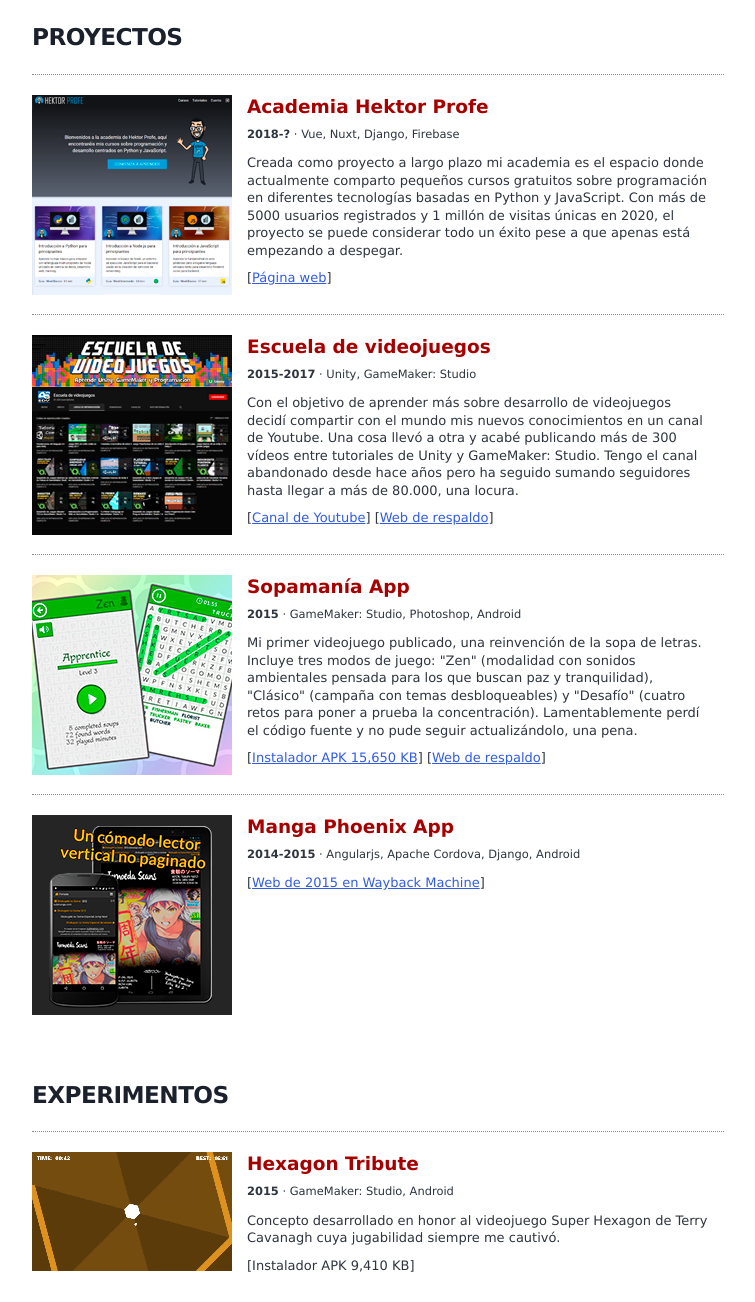
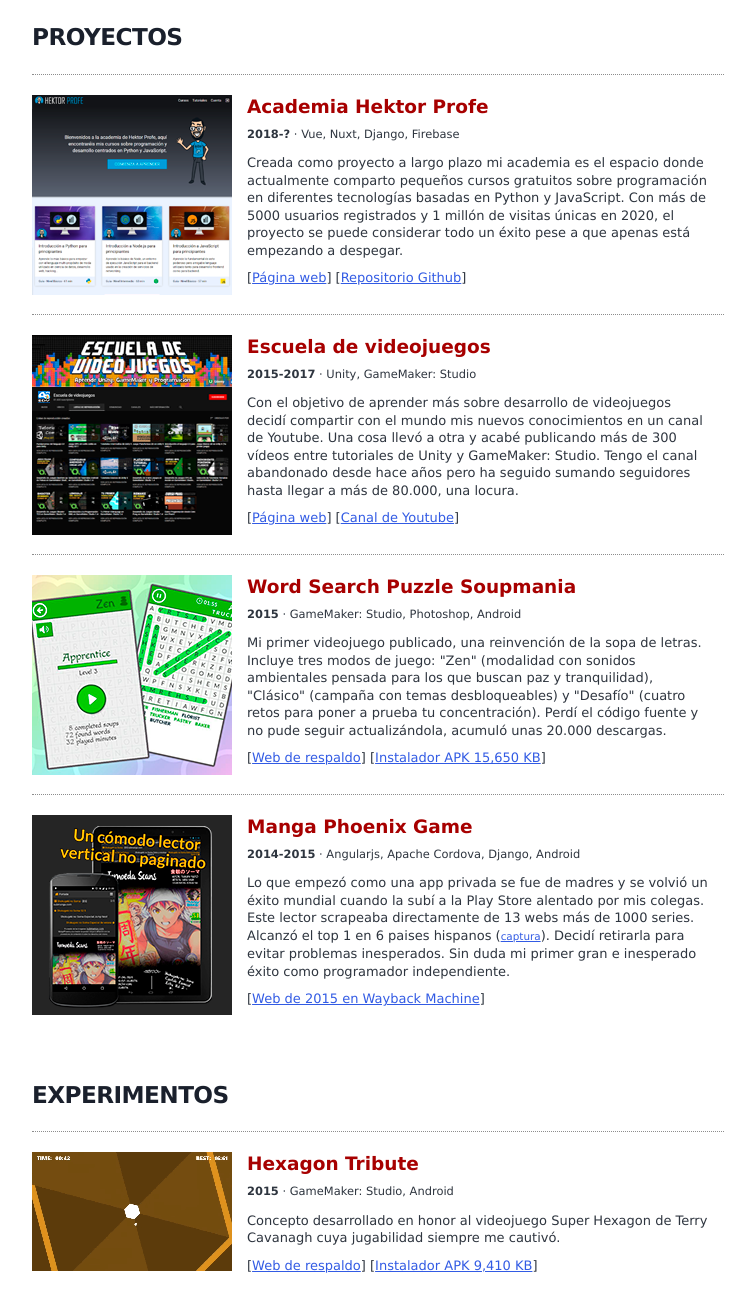
Before and after one commit to hcosta/hektor.dev, a Gatsby site: page /portafolio in a window 1280 px wide. Shown: the part 120-1422 px from the top of the page, without its empty margins (262-1017 px from the left). Built offline with nearby package versions, Linux system fonts and the light colour scheme; Gatsby itself is replaced by a stand-in of ours.

Commit message:
portafolio done!

```diff
--- a/src/components/layout.js
+++ b/src/components/layout.js
@@ -8,7 +8,7 @@
 
   header = (
     <h1 className="main-heading">
-      <Link to="/">&nbsp;hektor<span class="dot">.</span>dev</Link>
+      <Link to="/">&nbsp;hektor<span className="dot">.</span>dev</Link>
     </h1>
   )
 
@@ -16,11 +16,11 @@
     <div className="global-wrapper" data-is-root-path={isRootPath}>
       <header className="global-header">
         {header}
-        <div class="menu" style={{marginTop: '-25px', textAlign: 'right', background: '#00C90F'}} >
-          <div class="menu-content">
+        <div className="menu" style={{marginTop: '-25px', textAlign: 'right', background: '#00C90F'}} >
+          <div className="menu-content">
             <Link className="header-link-home" to="/">
               Blog
-            </Link>&nbsp;&nbsp;
+            </Link>&nbsp;&nbsp;&nbsp;
             {/* <a href="https://github.com/hcosta" target="_blank"  rel="noreferrer" className="header-link-home">Github</a>&nbsp;&nbsp; */}
             <Link className="header-link-home" to="/portafolio">
               Portafolio
--- a/src/pages/portafolio.js
+++ b/src/pages/portafolio.js
@@ -6,10 +6,19 @@
 import SEO from "../components/seo"
 
 import Edv1 from "../../content/assets/edv_1.png"
+import Edv2 from "../../content/assets/edv.gif"
+
 import Mp1 from "../../content/assets/mp_1.png"
+import Mp2 from "../../content/assets/mp.gif"
+
 import Hp1 from "../../content/assets/hp_1.png"
+import Hp2 from "../../content/assets/hp.gif"
+
 import Sopa1 from "../../content/assets/sopa_1.png"
+import Sopa2 from "../../content/assets/sopa.gif"
+
 import Hex1 from "../../content/assets/hexagon.png"
+import Hex2 from "../../content/assets/hexagon.gif"
 
 const PortafolioPage = ({ data, location }) => {
   const siteTitle = data.site.siteMetadata.title
@@ -21,56 +30,66 @@
 
       <h2 style={{fontSize: '1.45em', fontWeight: '600', fontFamily:'Verdana'}}>PROYECTOS</h2>
 
-      <div class="portfolio-el">
-        <div class="portfolio-image"><img src={Hp1} alt="hp1" /></div>
-        <div class="portfolio-content">
-          <p class="title">Academia Hektor Profe</p>
-          <p class="techs"><small><b>2018-?</b> · Vue, Nuxt, Django, Firebase</small></p>
-          <p class="description">Creada como proyecto a largo plazo mi academia es el espacio donde actualmente comparto pequeños cursos gratuitos sobre programación en diferentes tecnologías basadas en Python y JavaScript. Con más de 5000 usuarios registrados y 1 millón de visitas únicas en 2020, el proyecto se puede considerar todo un éxito pese a que apenas está empezando a despegar.</p>
-          <p class="links">
+      <div className="portfolio-el"
+        onMouseEnter={e => e.currentTarget.children[0].children[0].src = Hp2}
+        onMouseLeave={e => e.currentTarget.children[0].children[0].src = Hp1}>
+        <div className="portfolio-image"><img src={Hp1} alt="hp1" /></div>
+        <div className="portfolio-content">
+          <p className="title">Academia Hektor Profe</p>
+          <p className="techs"><small><b>2018-?</b> · Vue, Nuxt, Django, Firebase</small></p>
+          <p className="description">Creada como proyecto a largo plazo mi academia es el espacio donde actualmente comparto pequeños cursos gratuitos sobre programación en diferentes tecnologías basadas en Python y JavaScript. Con más de 5000 usuarios registrados y 1 millón de visitas únicas en 2020, el proyecto se puede considerar todo un éxito pese a que apenas está empezando a despegar.</p>
+          <p className="links">
             [<a href="https://www.hektorprofe.net/"
                 target="_blank" rel="noreferrer">Página web</a>]
+            [<a href="https://github.com/hektorprofe"
+                target="_blank" rel="noreferrer">Repositorio Github</a>]
           </p>
         </div>
       </div>
 
-      <div class="portfolio-el">
-        <div class="portfolio-image"><img src={Edv1} alt="edv1" /></div>
-        <div class="portfolio-content">
-          <p class="title">Escuela de videojuegos</p>
-          <p class="techs"><small><b>2015-2017</b> · Unity, GameMaker: Studio</small></p>
-          <p class="description">Con el objetivo de aprender más sobre desarrollo de videojuegos decidí compartir con el mundo mis nuevos conocimientos en un canal de Youtube. Una cosa llevó a otra y acabé publicando más de 300 vídeos entre tutoriales de Unity y GameMaker: Studio. Tengo el canal abandonado desde hace años pero ha seguido sumando seguidores hasta llegar a más de 80.000, una locura.</p>
-          <p class="links">
-            [<a href="https://www.youtube.com/c/HektorProfe"
-                target="_blank" rel="noreferrer">Canal de Youtube</a>]
+      <div className="portfolio-el"
+        onMouseEnter={e => e.currentTarget.children[0].children[0].src = Edv2}
+        onMouseLeave={e => e.currentTarget.children[0].children[0].src = Edv1}>
+        <div className="portfolio-image"><img src={Edv1} alt="edv1" /></div>
+        <div className="portfolio-content">
+          <p className="title">Escuela de videojuegos</p>
+          <p className="techs"><small><b>2015-2017</b> · Unity, GameMaker: Studio</small></p>
+          <p className="description">Con el objetivo de aprender más sobre desarrollo de videojuegos decidí compartir con el mundo mis nuevos conocimientos en un canal de Youtube. Una cosa llevó a otra y acabé publicando más de 300 vídeos entre tutoriales de Unity y GameMaker: Studio. Tengo el canal abandonado desde hace años pero ha seguido sumando seguidores hasta llegar a más de 80.000, una locura.</p>
+          <p className="links">
             [<a href="https://docs.hektorprofe.net/escueladevideojuegos/"
-                target="_blank" rel="noreferrer">Web de respaldo</a>]
+                target="_blank" rel="noreferrer">Página web</a>]
+                [<a href="https://www.youtube.com/c/HektorProfe"
+                    target="_blank" rel="noreferrer">Canal de Youtube</a>]
           </p>
         </div>
       </div>
 
-      <div class="portfolio-el">
-        <div class="portfolio-image"><img src={Sopa1} alt="sopa1" /></div>
-        <div class="portfolio-content">
-          <p class="title">Sopamanía App</p>
-          <p class="techs"><small><b>2015</b> · GameMaker: Studio, Photoshop, Android</small></p>
-          <p class="description">Mi primer videojuego publicado, una reinvención de la sopa de letras. Incluye tres modos de juego: "Zen" (modalidad con sonidos ambientales pensada para los que buscan paz y tranquilidad), "Clásico" (campaña con temas desbloqueables) y "Desafío" (cuatro retos para poner a prueba la concentración). Lamentablemente perdí el código fuente y no pude seguir actualizándolo, una pena.</p>
-          <p class="links">
+      <div className="portfolio-el"
+        onMouseEnter={e => e.currentTarget.children[0].children[0].src = Sopa2}
+        onMouseLeave={e => e.currentTarget.children[0].children[0].src = Sopa1}>
+        <div className="portfolio-image"><img src={Sopa1} alt="sopa1" /></div>
+        <div className="portfolio-content">
+          <p className="title">Word Search Puzzle Soupmania</p>
+          <p className="techs"><small><b>2015</b> · GameMaker: Studio, Photoshop, Android</small></p>
+          <p className="description">Mi primer videojuego publicado, una reinvención de la sopa de letras. Incluye tres modos de juego: "Zen" (modalidad con sonidos ambientales pensada para los que buscan paz y tranquilidad), "Clásico" (campaña con temas desbloqueables) y "Desafío" (cuatro retos para poner a prueba tu concentración). Perdí el código fuente y no pude seguir actualizándola, acumuló unas 20.000 descargas.</p>
+          <p className="links">
+            [<a href="https://apkpure.com/word-search-puzzle-soupmania/com.sopamania.game"
+                target="_blank" rel="noreferrer">Web de respaldo</a>]
             [<a href="https://apkpure.com/es/word-search-puzzle-soupmania/com.sopamania.game/download?from=details"
                 target="_blank" rel="noreferrer">Instalador APK 15,650 KB</a>]
-            [<a href="https://apkpure.com/es/word-search-puzzle-soupmania/com.sopamania.game"
-                target="_blank" rel="noreferrer">Web de respaldo</a>]
           </p>
         </div>
       </div>
 
-      <div class="portfolio-el">
-        <div class="portfolio-image"><img src={Mp1} alt="mp1" /></div>
-        <div class="portfolio-content">
-          <p class="title">Manga Phoenix App</p>
-          <p class="techs"><small><b>2014-2015</b> · Angularjs, Apache Cordova, Django, Android</small></p>
-          <p class="description"></p>
-          <p class="links">
+      <div className="portfolio-el"
+        onMouseEnter={e => e.currentTarget.children[0].children[0].src = Mp2}
+        onMouseLeave={e => e.currentTarget.children[0].children[0].src = Mp1}>
+        <div className="portfolio-image"><img src={Mp1} alt="mp1" /></div>
+        <div className="portfolio-content">
+          <p className="title">Manga Phoenix Game</p>
+          <p className="techs"><small><b>2014-2015</b> · Angularjs, Apache Cordova, Django, Android</small></p>
+          <p className="description">Lo que empezó como una app privada se fue de madres y se volvió un éxito mundial cuando la subí a la Play Store alentado por mis colegas. Este lector scrapeaba directamente de 13 webs más de 1000 series. Alcanzó el top 1 en 6 paises hispanos (<small><a href="https://web.archive.org/web/20160406190801if_/http://mangaphoenixapp.com/img/top.jpg" target="_blank" rel="noreferrer">captura</a></small>). Decidí retirarla para evitar problemas inesperados. Sin duda mi primer gran e inesperado éxito como programador independiente.</p>
+          <p className="links">
             [<a href="https://web.archive.org/web/20160612194111/http://mangaphoenixapp.com/es"
                 target="_blank" rel="noreferrer">Web de 2015 en Wayback Machine</a>]
           </p>
@@ -83,14 +102,21 @@
 
       <h2 style={{fontSize: '1.45em', fontWeight: '600', fontFamily:'Verdana'}}>EXPERIMENTOS</h2>
 
-      <div class="portfolio-el" style={{minHeight: '150px'}}>
-        <div class="portfolio-image"><img src={Hex1} alt="hex1" /></div>
-        <div class="portfolio-content">
-          <p class="title">Hexagon Tribute</p>
-          <p class="techs"><small><b>2015</b> · GameMaker: Studio, Android</small></p>
-          <p class="description">Concepto desarrollado en honor al videojuego Super Hexagon de Terry Cavanagh cuya jugabilidad siempre me cautivó.</p>
-          <p class="links">
-          [Instalador APK 9,410 KB]
+      <div className="portfolio-el" style={{minHeight: '150px'}}
+        onMouseEnter={e => e.currentTarget.children[0].children[0].src = Hex2}
+        onMouseLeave={e => e.currentTarget.children[0].children[0].src = Hex1}>
+        <div className="portfolio-image">
+          <img src={Hex1} id="hex" alt="hex1" />
+        </div>
+        <div className="portfolio-content">
+          <p className="title">Hexagon Tribute</p>
+          <p className="techs"><small><b>2015</b> · GameMaker: Studio, Android</small></p>
+          <p className="description">Concepto desarrollado en honor al videojuego Super Hexagon de Terry Cavanagh cuya jugabilidad siempre me cautivó.</p>
+          <p className="links">
+            [<a href="https://apkpure.com/es/hexagon-tribute/info.hcosta.hexagon.tribute"
+                target="_blank" rel="noreferrer">Web de respaldo</a>]
+            [<a href="https://apkpure.com/es/hexagon-tribute/info.hcosta.hexagon.tribute/download?from=details"
+                target="_blank" rel="noreferrer">Instalador APK 9,410 KB</a>]
           </p>
         </div>
       </div>
--- a/src/style.css
+++ b/src/style.css
@@ -385,6 +385,10 @@
   color: rgb(50, 91, 228);
 }
 
+.portfolio-content a {
+  color: rgb(50, 91, 228);
+}
+
 .portfolio-el p {
   padding: 0;
   margin: 0;
@@ -400,7 +404,7 @@
 @media (max-width: 600px) {
   .menu {
     position: relative;
-    height: 54px;
+    height: 58px;
   }
 
   .menu-content {
```
Also changed, not shown: content/assets/edv.gif (added), content/assets/hp.gif (added), content/assets/mp.gif (added), content/assets/sopa.gif (added).
